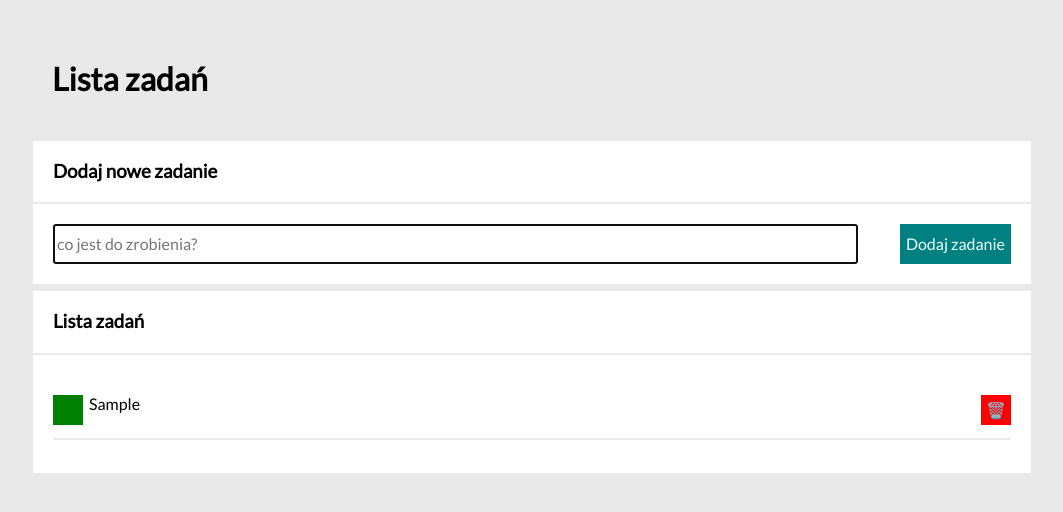
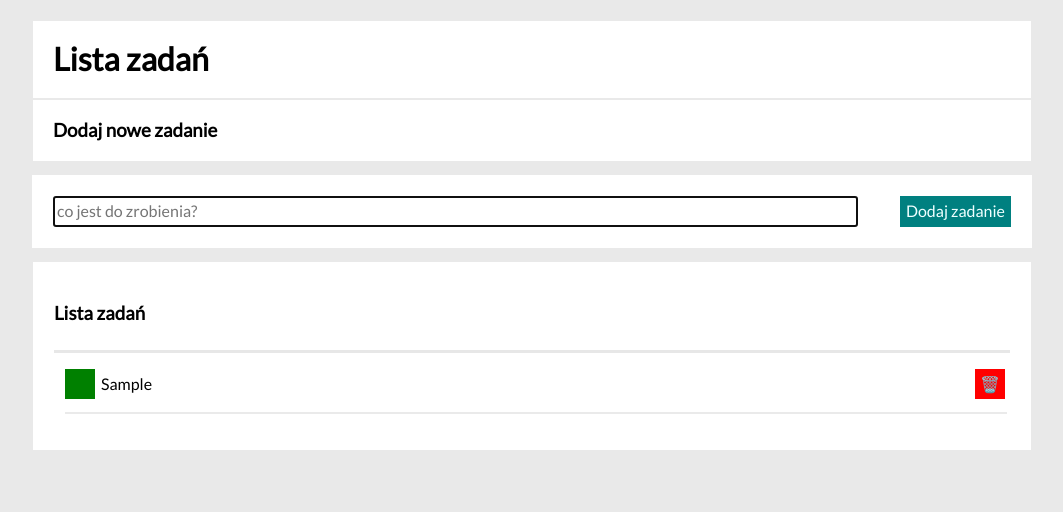
Before and after one commit to Liznaviecky/taskList, a plain HTML site: page index.html in a window 1280 px wide. Both pictures are taken after typing "Sample" into the empty fields and a click on the button "Dodaj zadanie". Shown: the whole page, without its empty margins (108-1171 px from the left). Drawn offline with nearby package versions, Linux system fonts and the light colour scheme.

Commit message:
css file renamed, js refactoring, html main and sections added, BEM reconstructed

```diff
--- a/css/container.css
+++ /dev/null
@@ -1,53 +0,0 @@
-.container {
-    word-break: break-word;
-    max-width: 1000px;
-    margin: auto;
-    display: grid;
-    grid-template-areas:
-        "header header header"
-        "newTask newTask newTask "
-        "form form form"
-        "taskList taskList taskList"
-        "task task task"
-    ;
-}
-
-@media (max-width: 490px) {
-    .container {
-        min-width: 100%;
-    }
-}
-
-.container__item {
-    background-color: white;
-    padding: 20px;
-    margin: 1px;
-    list-style: none;
-}
-
-.container__item--header {
-    grid-area: header;
-    padding: 20px;
-}
-
-.container__item--addNewTask {
-    grid-area: newTask;
-    padding: 20px;
-}
-
-.container__item--form {
-    grid-area: form;
-    padding: 20px;
-    min-height: 80px;
-}
-
-.container__item--taskList {
-    grid-area: taskList;
-    padding: 20px;
-    margin-top: 6px;
-}
-
-.container__item--listItem {
-    grid-area: task;
-    padding-top: 40px;
-}
--- a/css/form.css
+++ b/css/form.css
@@ -8,12 +8,6 @@
     list-style: none;
 }
 
-.container__item--form {
-    grid-area: form;
-    padding: 20px;
-    min-height: 80px;
-}
-
 .form__input {
     flex-basis: 84%;
     line-break: auto;
@@ -22,7 +16,9 @@
 @media (max-width: 775px) {
     .form__input {
         flex-grow: 1;
-        min-height: 60%;
+        margin-bottom: 6px;
+        height: 35px;
+        font-size: 20px;
     }
 }
 
--- a/css/list.css
+++ b/css/list.css
@@ -4,14 +4,16 @@
 }
 
 .list__content {
+    word-break: break-word;
     flex-grow: 1;
-    padding-left: 6px;
+    margin-top: 6px;
 }
 
 .list__contentlist__content--done {
     text-decoration: line-through;
+    word-break: break-word;
     flex-grow: 1;
-    padding-left: 6px;
+    margin-top: 6px;
 }
 
 .list__button {
@@ -22,6 +24,8 @@
     min-height: 30px;
     max-height: 30px;
     border: 0px;
+    margin-left: -28px;
+    margin-right: 6px;
 }
 
 .list__button--remove {
@@ -29,9 +33,10 @@
     display: flex;
     align-items: center;
     justify-content: center;
+    margin-left: 6px;
 }
 
 .list__border {
     border: 1px solid #8080802b;
-    margin: 13px 0px;
+    margin: 13px 4px 13px -28px;
 }
--- /dev/null
+++ b/css/main.css
@@ -0,0 +1,53 @@
+.main {
+
+    max-width: 1000px;
+    margin: auto;
+    display: grid;
+    grid-template-areas:
+        "header header header"
+        "newTask newTask newTask "
+        "form form form"
+        "taskList taskList taskList"
+    ;
+}
+
+@media (max-width: 490px) {
+    .main {
+        min-width: 100%;
+    }
+}
+
+.main__header {
+    grid-area: header;
+    background-color: white;
+    padding: 20px;
+    margin: 1px;
+    list-style: none;
+}
+
+.main__header--newTask {
+    grid-area: newTask;
+}
+
+.main__section {
+    background-color: white;
+    padding: 20px;
+    margin: 1px;
+    list-style: none;
+}
+
+.main__section--form {
+    grid-area: form;
+    padding: 0px;
+    margin: 13px 0px;
+}
+
+.main__section--taskList {
+    grid-area: taskList;
+}
+
+.main__section--header {
+    padding-bottom: 26px;
+    padding-left: 0px;
+    border-bottom: 3px solid #80808030;
+}
--- a/index.html
+++ b/index.html
@@ -17,7 +17,7 @@
         rel="stylesheet">
     <link rel="stylesheet" href="css/style.css">
     <link rel="stylesheet" href="css/list.css">
-    <link rel="stylesheet" href="css/container.css">
+    <link rel="stylesheet" href="css/main.css">
     <link rel="stylesheet" href="css/form.css">
     <script defer src="js/script.js"></script>
     <title>ToDoList</title>
@@ -25,16 +25,24 @@
 
 <body class="body">
 
-    <div class="container">
-        <h1 class="container__item--header">Lista zadań</h1>
-        <h3 class="container__item container__item--addNewTask">Dodaj nowe zadanie</h3>
-        <form class="container__item--form form js-form">
-            <input class="form__input js-newTask" placeholder="co jest do zrobienia?" autofocus>
-            <button class="form__button">Dodaj zadanie</button>
-        </form>
-        <h3 class="container__item container__item--taskList">Lista zadań</h3>
-        <ul class="container__item container__item--listItem js-tasks"></ul>
-    </div>
+    <main class="main">
+
+        <h1 class="main__header">Lista zadań</h1>
+        <h3 class="main__header main__header--newTask">Dodaj nowe zadanie</h3>
+
+        <section class="main__section main__section--form">
+            <form class="form js-form">
+                <input class="form__input js-newTask" placeholder="co jest do zrobienia?" autofocus>
+                <button class="form__button">Dodaj zadanie</button>
+            </form>
+        </section>
+
+        <section class="main__section main__section--taskList">
+            <h3 class="main__section main__section--header">Lista zadań</h3>
+            <ul class="js-tasks"></ul>
+        </section>
+
+    </main>
 
 </body>
 
```
Also changed, not shown: js/script.js (indentation only).
